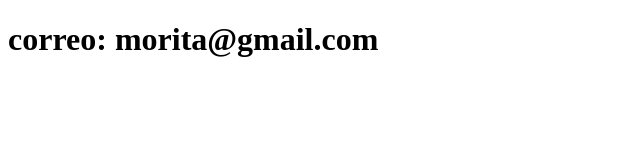
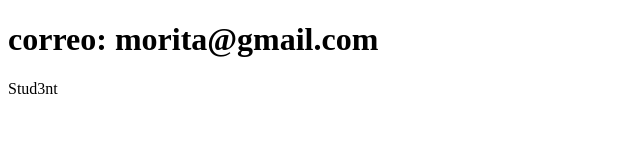
Before and after one commit to stud3nt07/sistema-de-registro, a plain HTML site: page contacto.html in a window 1280 px wide. Shown: the full height of the page, 0-640 px from the left. Drawn offline with Linux system fonts and the light colour scheme.

Commit message:
actualizo contacto con otra rama

```diff
--- a/contacto.html
+++ b/contacto.html
@@ -7,5 +7,6 @@
 </head>
 <body>
     <h1>correo: morita@gmail.com</h1>
+    <p>Stud3nt</p>
 </body>
 </html>
```
